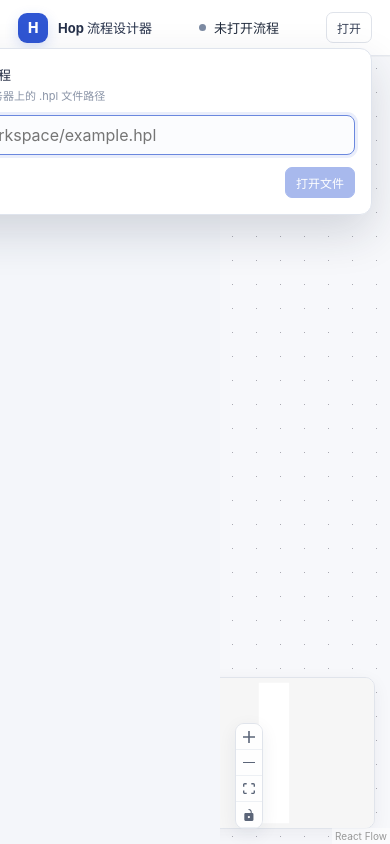
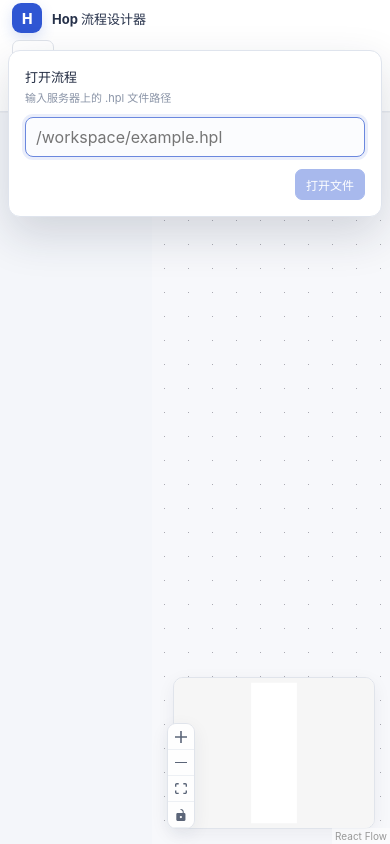
Before and after one commit to cxhttt233/hop-modern-web, a React (Vite) app in the folder app/: page / in a window 390 px wide. Built offline with nearby package versions, Linux system fonts and the light colour scheme.

Commit message:
fix(task4): keep Chinese editor controls and palette usable at narrow viewports

```diff
--- a/app/src/styles.css
+++ b/app/src/styles.css
@@ -586,3 +586,63 @@ button { cursor: pointer; }
   .canvas-chrome { left: 236px; }
   .transform-palette { width: 220px; }
 }
+
+/* Keep the actual editor usable at the 760px review viewport. The Palette
+   remains searchable/draggable, while the document identity gets its own row. */
+@media (max-width: 800px) {
+  .shell { grid-template-rows: 88px minmax(0, 1fr); }
+  .topbar {
+    grid-template-columns: minmax(0, 1fr) auto;
+    grid-template-rows: 48px 40px;
+    gap: 0 8px;
+    padding: 0 12px;
+  }
+  .product-brand { grid-column: 1; grid-row: 1; }
+  .editor-actions { grid-column: 2; grid-row: 1; gap: 4px; }
+  .editor-actions button { padding: 6px 8px; }
+  .file-identity {
+    grid-column: 1 / -1;
+    grid-row: 2;
+    justify-self: start;
+    max-width: 100%;
+    padding: 0;
+  }
+  .file-identity strong { max-width: min(70vw, 360px); }
+  .pipeline-open { top: 50px; right: 8px; width: min(430px, calc(100vw - 16px)); }
+  .workspace { grid-template-columns: 184px minmax(0, 1fr); }
+  .transform-palette { width: 184px; }
+  .palette-heading { padding: 12px 10px 8px; }
+  .palette-search { margin: 0 8px 8px; }
+  .transform-list { padding: 0 5px 12px; }
+  .transform-items button {
+    grid-template-columns: 26px minmax(0, 1fr) 12px;
+    gap: 6px;
+    padding: 5px;
+  }
+  .palette-icon { width: 26px; height: 26px; }
+  .palette-icon img { width: 19px; height: 19px; }
+  .canvas-chrome { top: 8px; left: 196px; }
+  .preview-note {
+    left: calc(184px + (100% - 184px) / 2);
+    max-width: calc(100vw - 212px);
+  }
+  .config-panel { width: min(420px, calc(100% - 184px)); padding: 14px; }
+}
+
+/* On narrow handsets, prioritize controls and let configuration use the full
+   viewport rather than squeezing form fields into the remaining canvas strip. */
+@media (max-width: 600px) {
+  .shell { grid-template-rows: 112px minmax(0, 1fr); }
+  .topbar {
+    grid-template-columns: minmax(0, 1fr);
+    grid-template-rows: 36px 38px 38px;
+  }
+  .product-brand { grid-column: 1; grid-row: 1; }
+  .editor-actions { grid-column: 1; grid-row: 2; justify-self: start; }
+  .file-identity { grid-column: 1; grid-row: 3; }
+  .workspace { grid-template-columns: 152px minmax(0, 1fr); }
+  .transform-palette { width: 152px; }
+  .canvas-chrome { left: 162px; }
+  .preview-note { left: 50%; max-width: calc(100vw - 24px); }
+  .config-panel { width: 100%; }
+}
```
